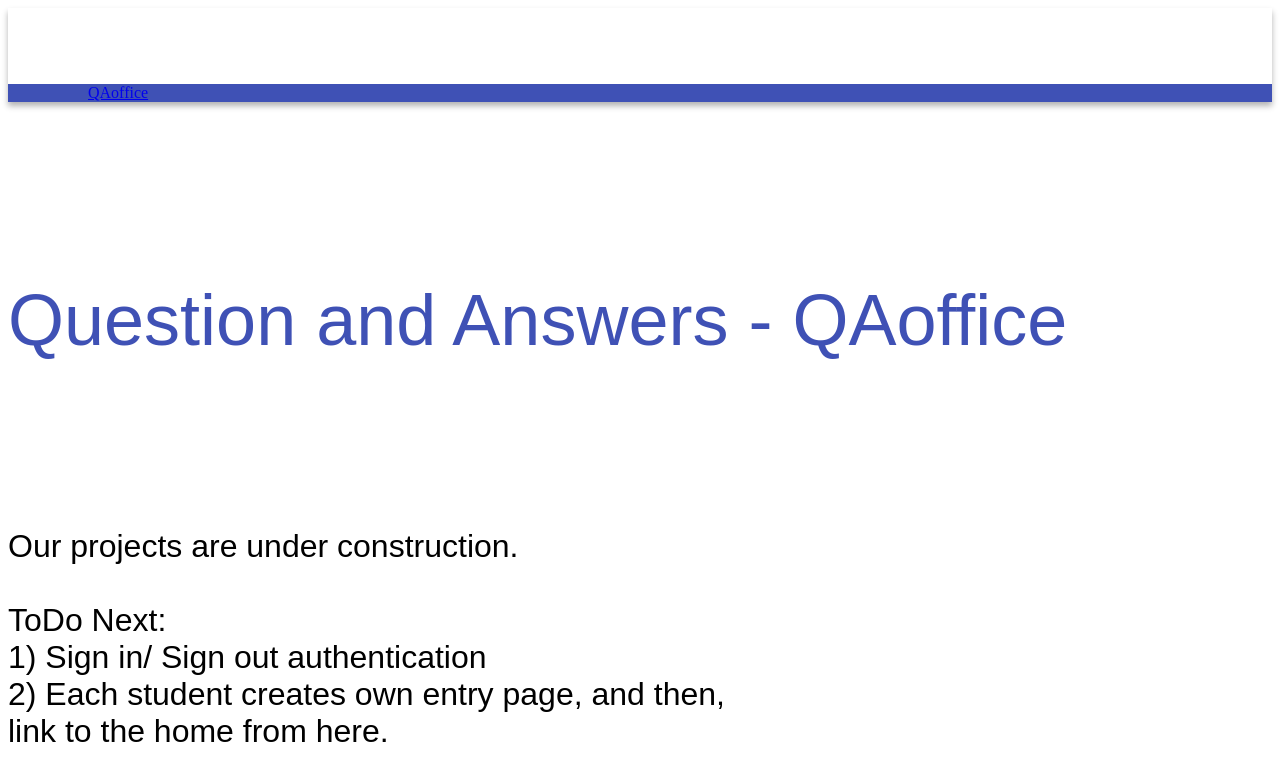
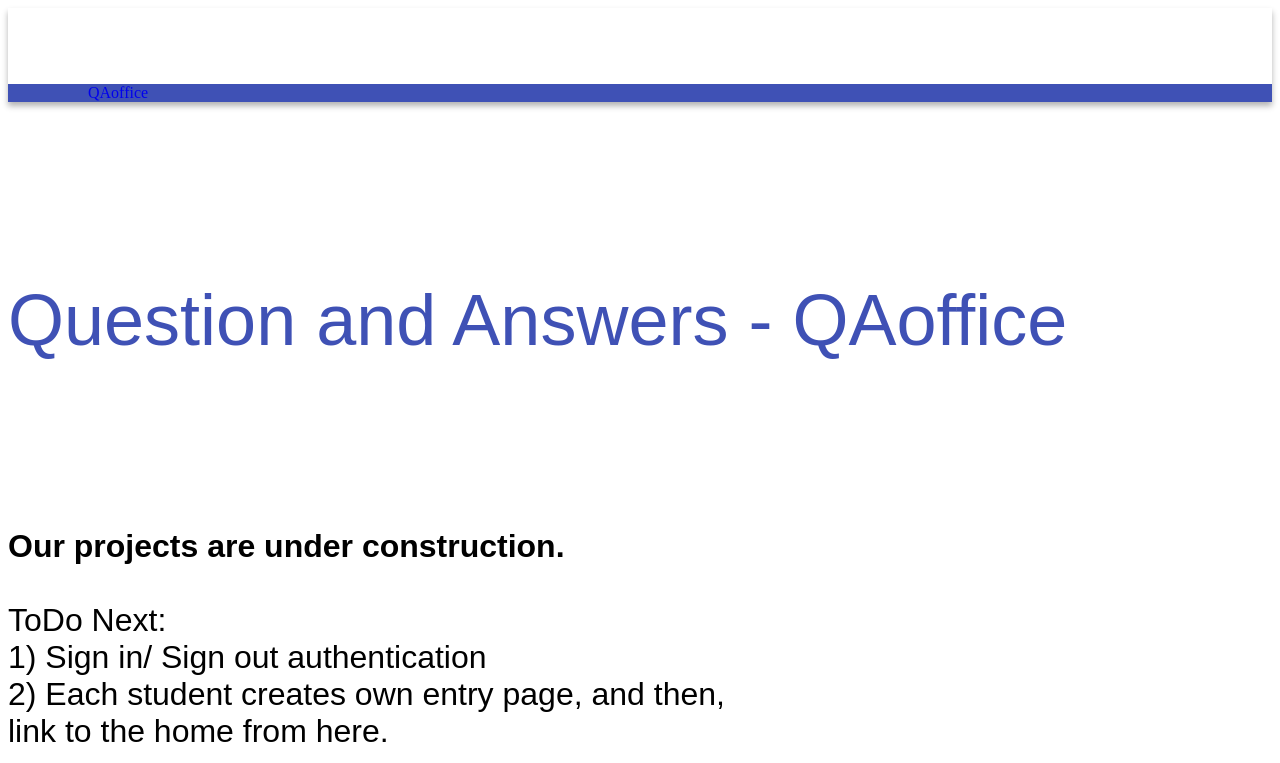
Before and after one commit to webdbhosei/QAoffice, a Django app: page / in a window 1280 px wide. Shown: the top 763 px of the page. Run offline with Django 3.2, Linux system fonts and the light colour scheme; some libraries are stand-ins or nearby versions.

Commit message:
Navbarを編集

```diff
--- a/templates/base.html
+++ b/templates/base.html
@@ -49,6 +49,10 @@
                 padding: 10px;
                 padding-left: 40px;
             }
+
+            .header .icon{
+                text-decoration: none;
+            }
             /*primary-color変更*/
             .bg-primary {
                 background-color:#3F51B5 !important;
@@ -73,7 +77,7 @@
 
         <div class="header">
             <ul class="nav nav-tabs bg-primary fixed-top shadow">
-                    <a class="h2" href="#">QAoffice</a>
+                    <a class="h2 icon" href="{% url 'index' %}" >QAoffice</a>
             </ul>
         </div>
         <div class="container">
--- a/templates/entry/index.html
+++ b/templates/entry/index.html
@@ -10,7 +10,7 @@
     <!-- Content -->
     <h2>Question and Answers - QAoffice</h2>
     <br />
-    Our projects are under construction. <br /><br />
+    <b>Our projects are under construction. </b><br /><br />
 
     ToDo Next:<br />
         1) Sign in/ Sign out authentication<br />
```
